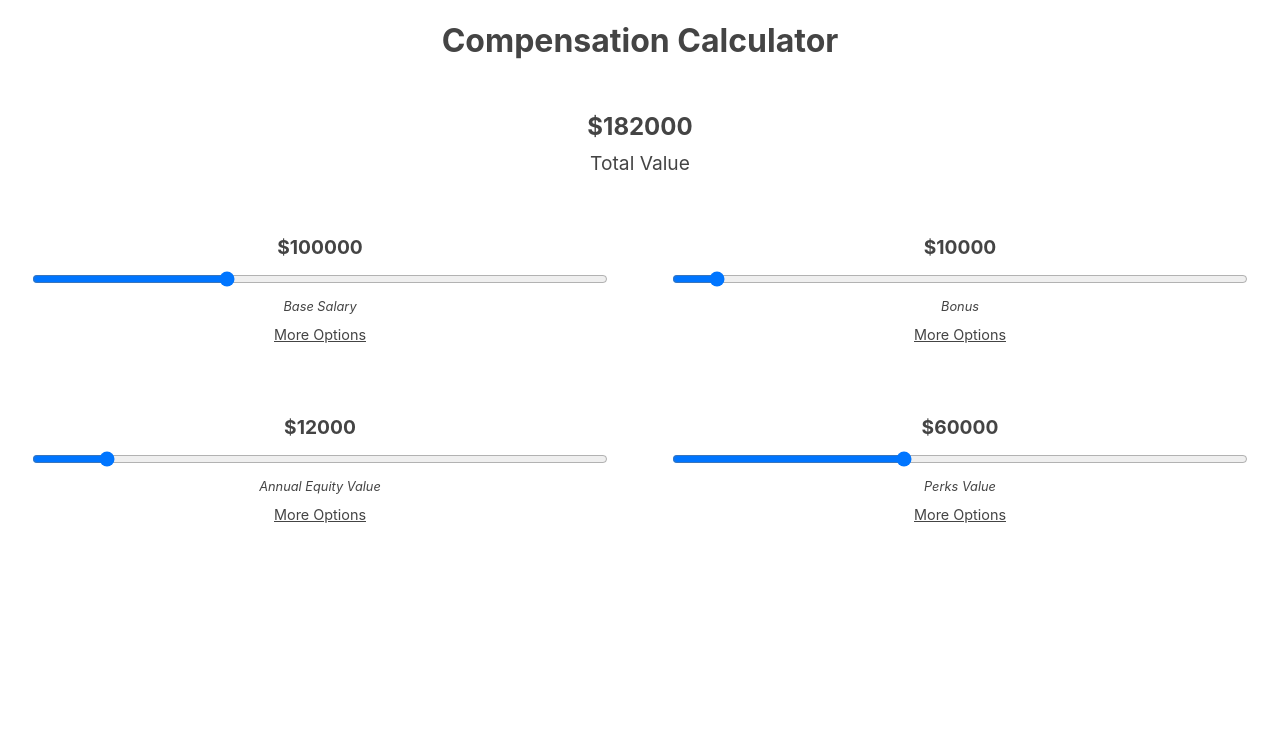
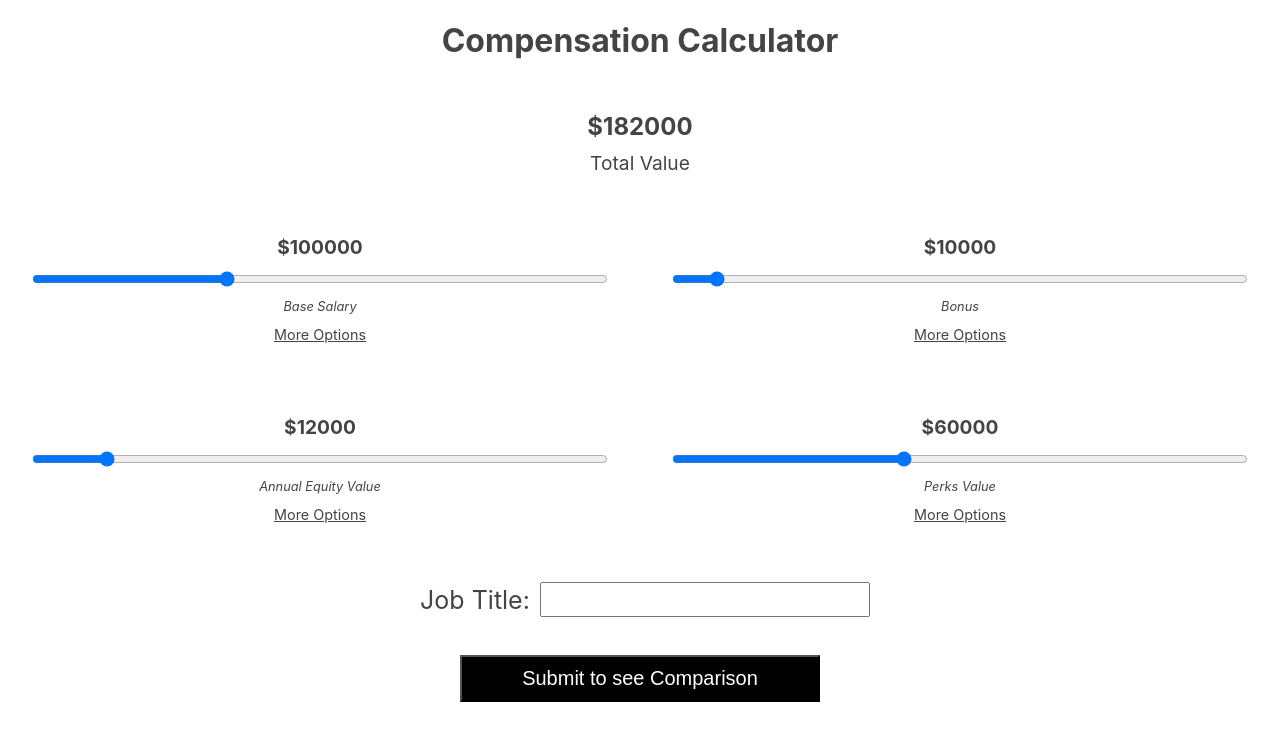
Before and after one commit to edmasters/mvp-cs5279, a React (Create React App) app: page / in a window 1280 px wide. Shown: the top 740 px of the page. Built offline with nearby package versions, Linux system fonts and the light colour scheme; what react-ga-gtm would draw is missing.

Commit message:
comparison feature

```diff
--- a/src/App.css
+++ b/src/App.css
@@ -59,3 +59,33 @@ h3 {
   padding-top: 10px;
   padding-bottom: 30px;
 }
+
+.button {
+  background-color: black;
+  align-content: center;
+  color: white;
+  font-size: 20px;
+  padding: 10px 60px;
+  margin: 10px 0px;
+}
+
+.view {
+  align-content: center;
+}
+
+.center {
+  display: flex;
+  justify-content: center;
+  align-items: center;
+  padding: 10px;
+}
+
+.label {
+  text-align: center;
+  font-size: 25px;
+  padding: 10px;
+}
+
+.input {
+  font-size: 25px;
+}
--- a/src/App.js
+++ b/src/App.js
@@ -13,6 +13,14 @@ function App() {
         		<h1>Compensation Calculator</h1>
       	</header>
       	<Calculator />
+      	<div class="center">
+		    <label class="label"> Job Title: </label>
+		    <input class="input" name="jobtitle" />
+		</div>
+		<div class="center">
+		    <button onClick={"filler function"} class="button"> Submit to see Comparison
+		    </button>
+	    </div>
     </div>
   );
 }
```
